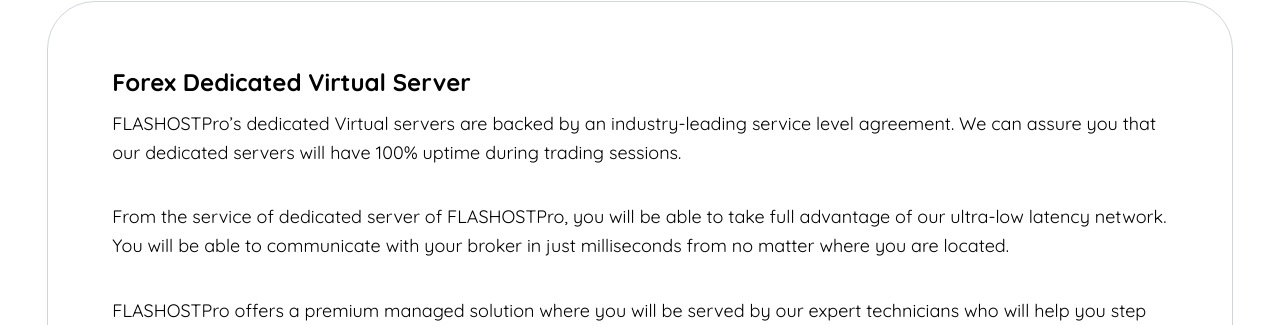
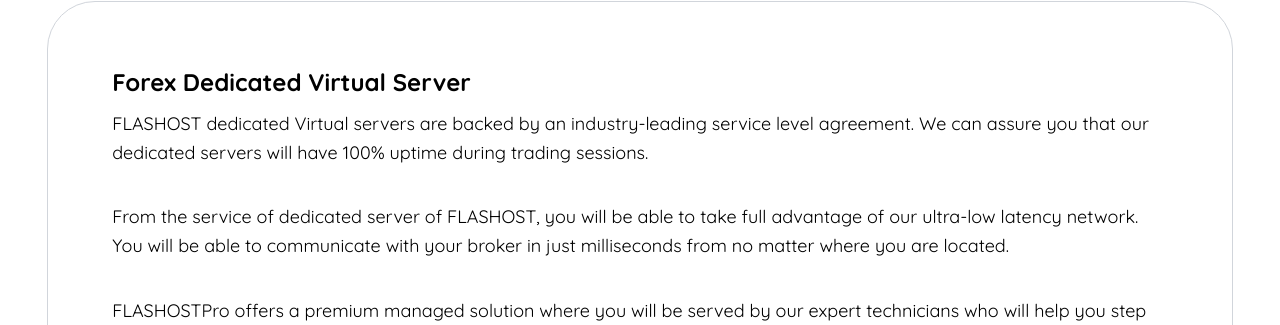
Before and after one commit to Devl-ad/flashost, a Django app: page /dedicated-server/ in a window 1280 px wide. Shown: the part 209-534 px from the top of the page. Run offline with Django 4.2, Linux system fonts and the light colour scheme.

Commit message:
modified

```diff
--- a/templates/cart.html
+++ b/templates/cart.html
@@ -63,10 +63,10 @@
               </li>
 
               <li menuitemname="Affiliates" id="Primary_Navbar-Affiliates">
-                <a href="/affiliates/"> Affiliates </a>
+                <a href="/affiliate/"> Affiliates </a>
               </li>
               <li menuitemname="Contact Us" id="Primary_Navbar-Contact_Us">
-                <a href="/contact/"> Contact Us </a>
+                <a href="/"> Contact Us </a>
               </li>
             </ul>
 
--- a/templates/dedicated-server.html
+++ b/templates/dedicated-server.html
@@ -16,17 +16,17 @@
               Forex Dedicated Virtual Server
             </h1>
             <p class="text-base md:text-lg text-black !leading-[1.6]">
-              FLASHOSTPro’s dedicated Virtual servers are backed by an
+              FLASHOST dedicated Virtual servers are backed by an
               industry-leading service level agreement. We can assure you that
               our dedicated servers will have 100% uptime during trading
               sessions.
             </p>
             <br />
             <p class="text-base md:text-lg text-black !leading-[1.6]">
-              From the service of dedicated server of FLASHOSTPro, you will be
-              able to take full advantage of our ultra-low latency network. You
-              will be able to communicate with your broker in just milliseconds
-              from no matter where you are located.
+              From the service of dedicated server of FLASHOST, you will be able
+              to take full advantage of our ultra-low latency network. You will
+              be able to communicate with your broker in just milliseconds from
+              no matter where you are located.
             </p>
             <br />
             <p class="text-base md:text-lg text-black !leading-[1.6]">
```
